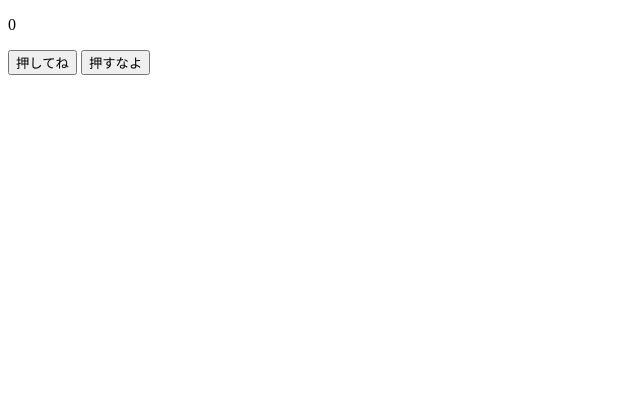
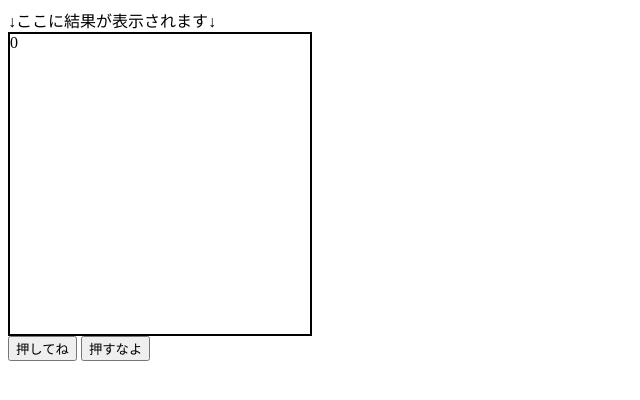
Before and after one commit to mamikamiya/test, a plain HTML site: page 0101/index.html in a window 1280 px wide. Both pictures are taken after a click on the button "押してね". Shown: the whole page, without its empty margins (0-640 px from the left). Drawn offline with Linux system fonts and the light colour scheme.

Commit message:
とりあえずナベアツ追加

```diff
--- a/0101/hoge.css
+++ b/0101/hoge.css
@@ -0,0 +1,5 @@
+.result{
+	width: 300px;
+	height: 300px;
+	border: #000 2px solid;
+}
--- a/0101/hoge.js
+++ b/0101/hoge.js
@@ -5,12 +5,10 @@
 // };
 
 
-
-
 (window.onload = function(){
 
 	////////HTML読み終わったかテスト
-	window.alert("読んだったで");
+	window.alert("HTMLを読み込みました");
 	////////
 
 	////////<div id="btn_wrp">の中の<button>タグを見つけられてるかテスト
@@ -30,17 +28,20 @@
 	// 	window.alert('押すなと言ったのに');
 	// }
 
+	////////
+	var rsltTag =wrp.getElementsByClassName('result');
+	var num = rsltTag.length;
+	window.alert('resultのクラス名をもつタグが' + num + '個見つかりました！');
+	////////
+	var rslt =rsltTag[0]
 
-	var prg =wrp.getElementsByTagName('p');
-	var num = prg.length;
-	window.alert('pタグが' + num + '個見つかりました！');
 
 
 	// for(var i=0 ; i<=1 ; i++){
 
 	// 	if(i==0){
 	// 		btn[i].onclick =function(){
-	// 			prg[0].innerHTML='ボタンが押されました';
+	// 			rslt.innerHTML='ボタンが押されました';
 	// 		};
 	// 	}else if(i==1){
 	// 		btn[i].onclick =function(){
@@ -51,13 +52,19 @@
 	// };
 
 
+
+	btn[1].onclick = function(){
+	 			window.alert('押すな!!!!!');
+	 		};
+
+
 	var kaisu = 0;
 	btn[0].onclick = function(){
 		if(kaisu<=100){
 			check3baisu();
-			// prg[0].innerHTML= ++kaisu;
+			// rslt.innerHTML= ++kaisu;
 		}else if(kaisu<11){
-			prg[0].innerHTML= '押しすぎ！！！！';
+			rslt.innerHTML= '押しすぎ！！！！';
 		}
 	}
 
@@ -70,13 +77,13 @@
 			var i=kaisu++;
 
 			if(i==0){
-				prg[0].innerHTML= i;
+				rslt.innerHTML= i;
 
 			}else if( i%3 == 0){
-				prg[0].innerHTML= i+'は３の倍数です';
+				rslt.innerHTML= i+'!!<br>'+'<img src="nabeatsu.jpg">';
 
 			}else{
-				prg[0].innerHTML= i;
+				rslt.innerHTML= i;
 			}
 		// }
 	};
@@ -86,7 +93,7 @@
 });
 
 
-
+///////////////////////////////////////////////////////////////////////
 
 
 
--- a/0101/index.html
+++ b/0101/index.html
@@ -4,11 +4,14 @@
     <meta charset="utf-8">
 
 	<title>0101</title>
+<link rel="stylesheet" type="text/css" href="hoge.css">
+
 <script type="text/javascript" src="hoge.js"></script>
 </head>
 <body>
 <div id="wrp">
-	<p></p>
+	↓ここに結果が表示されます↓
+	<div class="result"></div>
 	<button >押してね</button>
 	<button >押すなよ</button>
 
```
Also changed, not shown: 0101/nabeatsu.jpg (added).
